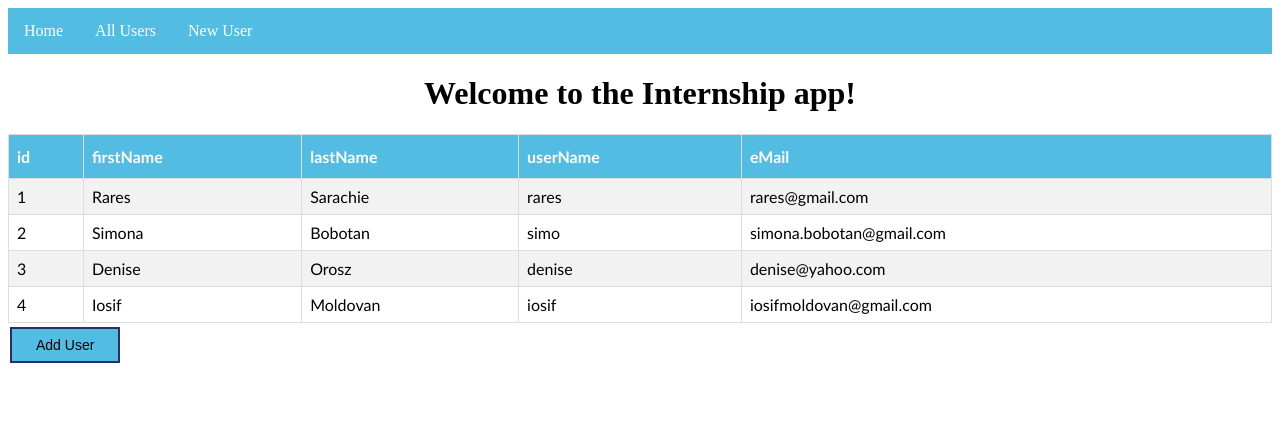
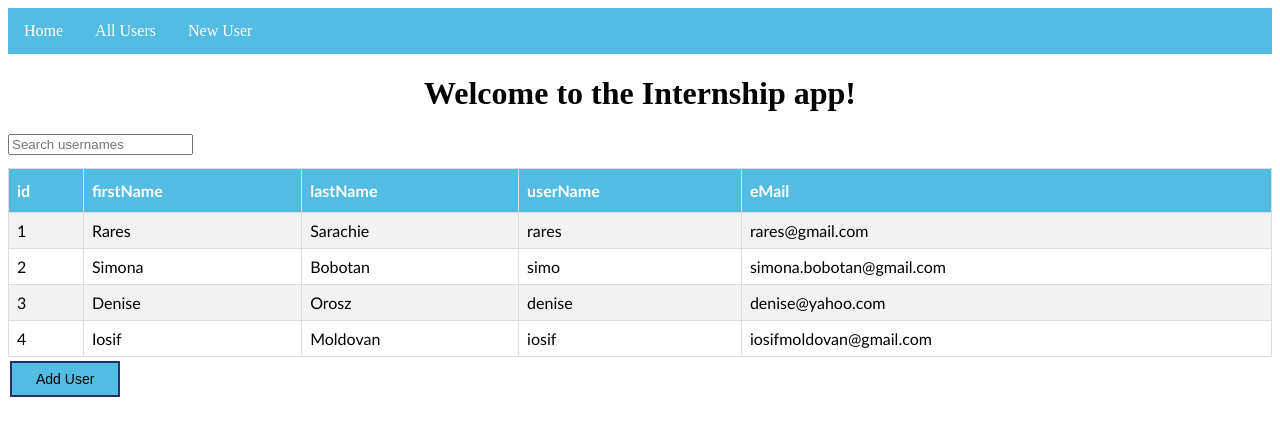
Before and after one commit to raressarachie/Internship, an Angular app: page /users in a window 1280 px wide. Shown: the top 436 px of the page. Built offline with nearby package versions, Linux system fonts and the light colour scheme.

Commit message:
the search works

```diff
--- a/src/app/app.module.ts
+++ b/src/app/app.module.ts
@@ -6,7 +6,8 @@ import { AppComponent } from './app.component';
 import { UsersComponent } from './users/users.component';
 import { NavBarComponent } from './nav/nav.component';
 import { CreateUserComponent } from './users/create-user/create-user.component'
-import { ReactiveFormsModule } from '@angular/forms';
+import { ReactiveFormsModule, FormsModule } from '@angular/forms';
+
 
 @NgModule({
   declarations: [
@@ -18,7 +19,8 @@ import { ReactiveFormsModule } from '@angular/forms';
   imports: [
     BrowserModule,
     AppRoutingModule,
-    ReactiveFormsModule
+    ReactiveFormsModule,
+    FormsModule
   ],
   providers: [],
   bootstrap: [AppComponent]
--- a/src/app/nav/nav.component.ts
+++ b/src/app/nav/nav.component.ts
@@ -1,5 +1,6 @@
 import { Component } from '@angular/core';
 import { UserService } from '../users/user.service';
+import { FormsModule } from '@angular/forms';
 
 @Component({
   selector: 'nav-bar',
--- a/src/app/users/users.component.css
+++ b/src/app/users/users.component.css
@@ -41,3 +41,10 @@
   color: black;
   border: 2px solid rgb(42, 46, 105);
 }
+
+.form-inline {
+  display: flex;
+  flex-flow: row wrap;
+  align-items: center;
+}
+#searchForm {margin-bottom: 13px;}
--- a/src/app/users/users.component.html
+++ b/src/app/users/users.component.html
@@ -1,13 +1,22 @@
+
+<form id="searchForm" (ngSubmit)="setSearchTerm(searchTerm)" class="form-inline"  >
+    <div class="form-group">
+      <input [(ngModel)]="searchTerm" name="searchTerm" type="text" class="form-control" placeholder="Search usernames" >
+    </div>
+  </form>
+
 <table id="users">
   <tr>
     <th *ngFor="let col of columns">
       {{col}}
     </th>
   </tr>
-  <tr *ngFor="let user of users">
-    <td *ngFor="let col of columns">
-      {{user[col]}}
-    </td>
-  </tr>
+  <ng-container *ngFor="let user of users">
+    <tr *ngIf="filterByUserame(user.userName)">
+        <td *ngFor="let col of columns">
+          {{user[col]}}
+        </td>
+    </tr>
+  </ng-container>
 </table>
 <button class="button button1" (click)="toUser()">Add User</button>
--- a/src/app/users/users.component.ts
+++ b/src/app/users/users.component.ts
@@ -16,11 +16,23 @@ export class UsersComponent implements OnInit {
 
     columns = ['id', 'firstName', 'lastName', 'userName', 'eMail'];
 
+    searchTerm: string = '';
+
+
+
   constructor(private userService: UserService, private router: Router) { }
 
   getUsers(): void {
    this.userService.getUsers()
     .subscribe(users => this.users = users);
+  }
+
+  setSearchTerm(searchTerm){
+    this.searchTerm = searchTerm;
+  }
+
+  filterByUserame(username : string){
+    return username.toLocaleLowerCase().includes(this.searchTerm.toLocaleLowerCase());
   }
 
   ngOnInit() {
```
Also changed, not shown: src/app/users/create-user/create-user.component.ts (+16 -16 lines).
